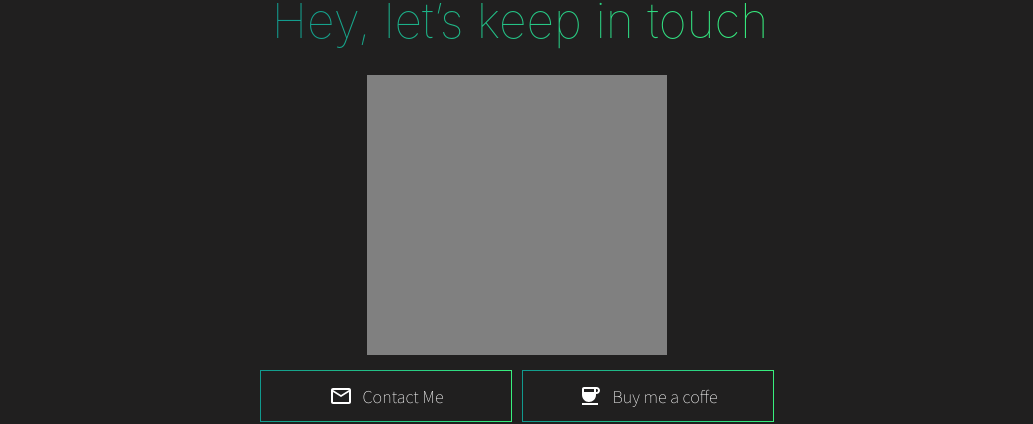
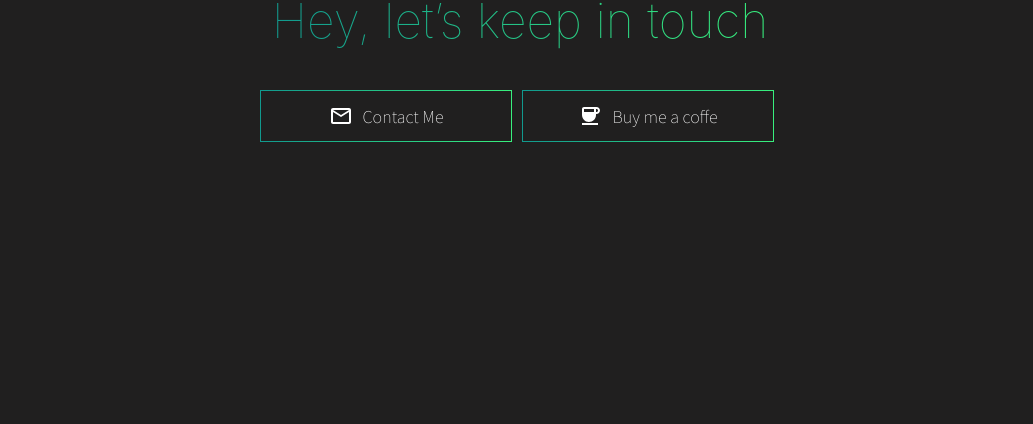
Before and after one commit to KristapsTravins/portfolioPageKristapsT, a React (Create React App) app: page / in a window 1280 px wide. Shown: the part 1518-1942 px from the top of the page, without its empty margins (123-1156 px from the left). Built offline with nearby package versions, Linux system fonts and the light colour scheme.

Commit message:
footer fix

```diff
--- a/src/components/Title.js
+++ b/src/components/Title.js
@@ -13,7 +13,7 @@ import SocButton from './buttons/SocButton';
             <h1>Hello , I'm</h1>
             <h2>Kristaps Traviņš</h2>
         <div className='description_box'>
-            <p>I am a self taught <span>Front-end</span>  and talanted <span>Google</span> user, based in Riga, Latvia. I enjoy building things with <span>React</span> that live on the internet.</p>
+            <p>I am a self taught <span>Front-end</span>  and talanted <span>Google</span> user, based in Riga, Latvia. I enjoy building <span>projects</span> that live on the internet.</p>
         </div>
         <div className='soc_buttons'>
 
--- a/src/css/footer.css
+++ b/src/css/footer.css
@@ -54,9 +54,9 @@ footer .contact_box .contact_img {
 }
 
 footer .contact_box .contact_buttons {
-  background: gray;
+  background: #201F1F;
   width: 300px;
-  height: 280px;
+  height: auto;
 }
 
 @media only screen and (min-width: 944px) {
--- a/src/scss/footer.scss
+++ b/src/scss/footer.scss
@@ -28,9 +28,9 @@ footer{
 
       }
       .contact_buttons{
-        background: gray;
+        background: $base-col;
         width: 300px;
-        height: 280px;
+        height: auto;
     }
   }
 }
```
Also changed, not shown: 1 other file (tests, documents, lock files or other folders).
